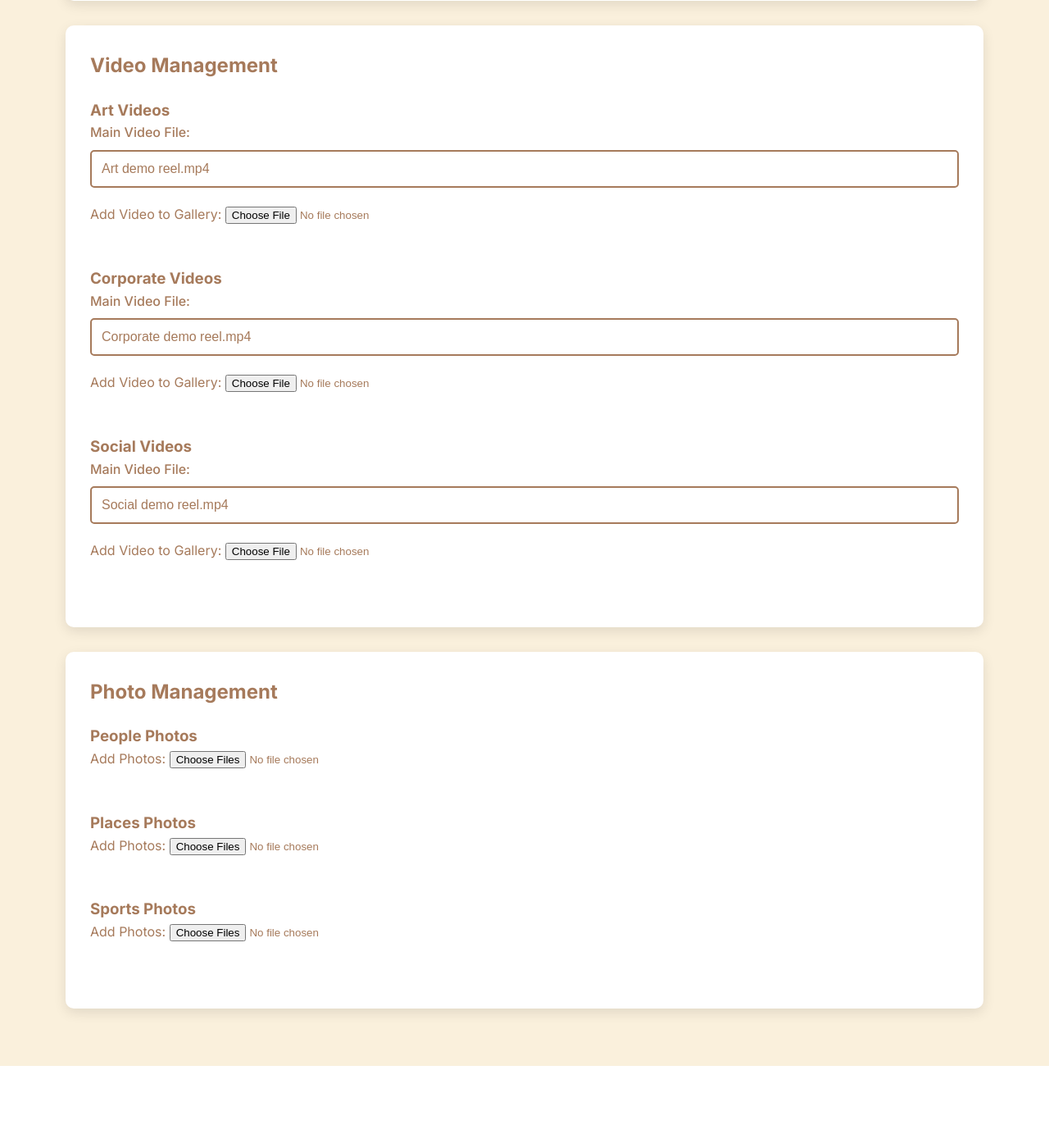
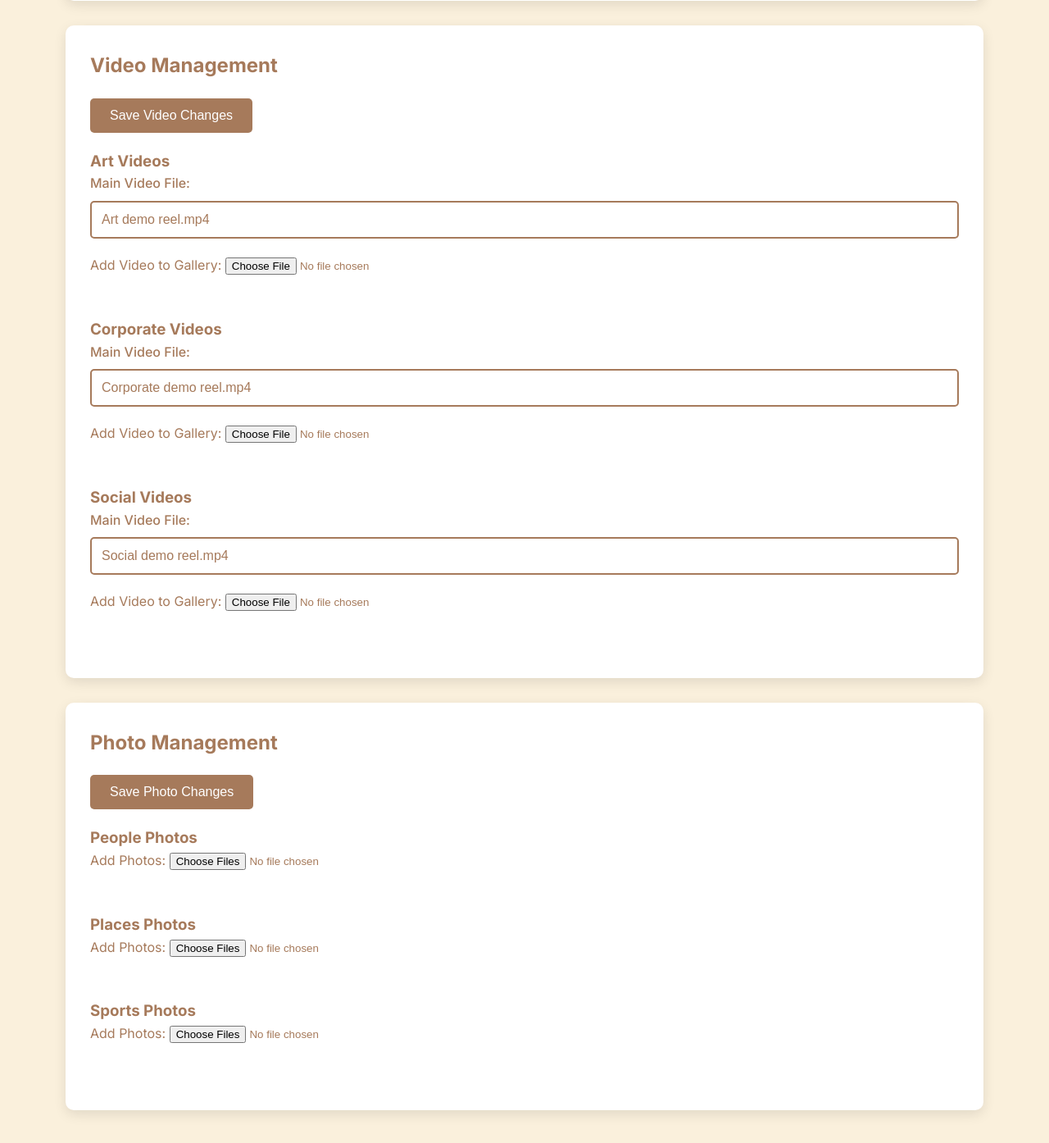
Before and after one commit to donbern-sudo/darya-pic-website, a Flask app: page /admin in a window 1280 px wide. Shown: the part 930-2324 px from the top of the page at 82% size. Before the commit the page ends 2230 px from the top, so only its background shows below. Run offline with Flask 3, Linux system fonts and the light colour scheme; the visitor is signed in with stand-in values (Sample User, id 1).

Commit message:
Fix video display on main page and improve admin panel

```diff
--- a/darya-website/templates/admin.html
+++ b/darya-website/templates/admin.html
@@ -173,6 +173,7 @@
     <!-- Video Management -->
     <div class="admin-section">
         <h2>Video Management</h2>
+        <button type="button" class="btn" onclick="updateVideoData()" style="margin-bottom: 20px;">Save Video Changes</button>
         <div style="margin-bottom: 30px;">
             <h3>Art Videos</h3>
             <div class="form-group">
@@ -246,6 +247,7 @@
     <!-- Photo Management -->
     <div class="admin-section">
         <h2>Photo Management</h2>
+        <button type="button" class="btn" onclick="updatePhotoData()" style="margin-bottom: 20px;">Save Photo Changes</button>
         <div style="margin-bottom: 30px;">
             <h3>People Photos</h3>
             <div class="file-input">
@@ -348,8 +350,8 @@
             }
         };
 
-        Object.keys(videoData).forEach(category => {
-            fetch('/api/update_video', {
+        let promises = Object.keys(videoData).map(category => {
+            return fetch('/api/update_video', {
                 method: 'POST',
                 headers: {
                     'Content-Type': 'application/json',
@@ -359,6 +361,20 @@
                     video_data: videoData[category]
                 })
             });
+        });
+
+        Promise.all(promises)
+        .then(responses => {
+            const allSuccessful = responses.every(response => response.ok);
+            if (allSuccessful) {
+                alert('Video changes saved successfully! The main page will now show your updated videos.');
+            } else {
+                alert('Error saving video changes. Please try again.');
+            }
+        })
+        .catch(error => {
+            console.error('Error:', error);
+            alert('Error saving video changes. Please try again.');
         });
     }
 
@@ -395,8 +411,8 @@
             sports: Array.from(document.querySelectorAll('#sportsPhotoGrid .media-item p')).map(p => p.textContent)
         };
 
-        Object.keys(photoData).forEach(category => {
-            fetch('/api/update_photos', {
+        let promises = Object.keys(photoData).map(category => {
+            return fetch('/api/update_photos', {
                 method: 'POST',
                 headers: {
                     'Content-Type': 'application/json',
@@ -406,6 +422,20 @@
                     photos: photoData[category]
                 })
             });
+        });
+
+        Promise.all(promises)
+        .then(responses => {
+            const allSuccessful = responses.every(response => response.ok);
+            if (allSuccessful) {
+                alert('Photo changes saved successfully!');
+            } else {
+                alert('Error saving photo changes. Please try again.');
+            }
+        })
+        .catch(error => {
+            console.error('Error:', error);
+            alert('Error saving photo changes. Please try again.');
         });
     }
 
--- a/darya-website/templates/index.html
+++ b/darya-website/templates/index.html
@@ -5,7 +5,7 @@
 {% block content %}
 <div class="video-container">
     <video autoplay muted loop>
-        <source src="{{ url_for('static', filename='videos/Art demo reel.mp4') }}" type="video/mp4">
+        <source src="{{ url_for('static', filename='videos/' + data.videos.art.main_video) }}" type="video/mp4">
         Your browser does not support the video tag.
     </video>
     <div class="video-overlay">
```
